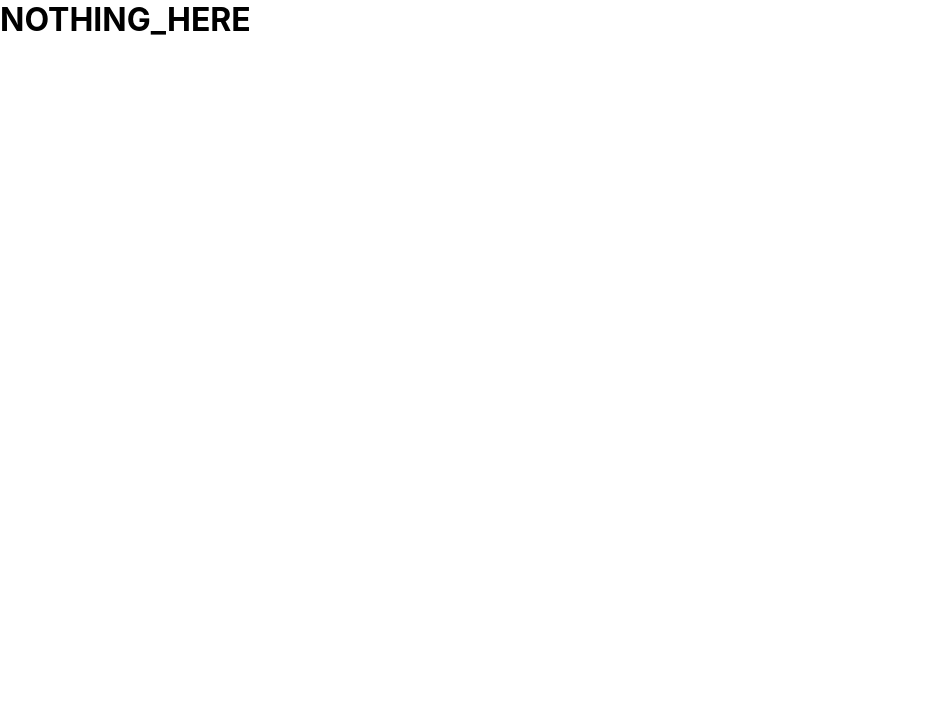
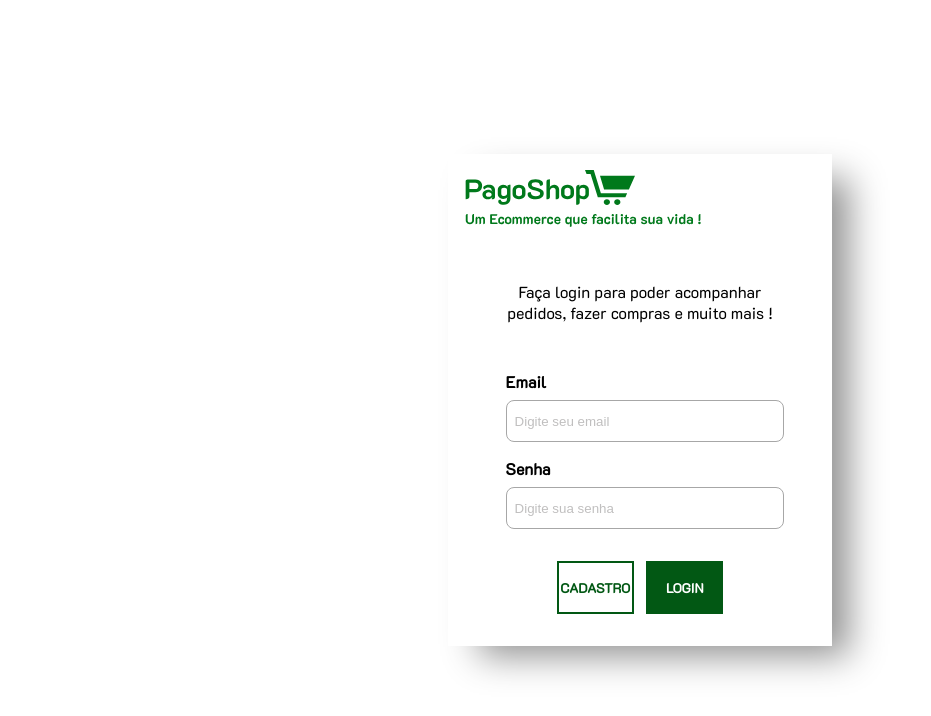
Before and after one commit to Adson-Gomes-Oliveira/pagoshop-frontend, a React (Create React App) app: page /login in a window 1280 px wide. Shown: the top 716 px of the page, without its empty margins (0-931 px from the left). Built offline with nearby package versions, Linux system fonts and the light colour scheme.

Commit message:
<feat> Created login in frontend

```diff
--- a/src/App.jsx
+++ b/src/App.jsx
@@ -1,13 +1,15 @@
 import React from 'react';
 import { Routes, Route } from 'react-router-dom';
 import Homepage from './pages/Homepage';
-import ProductDetails from './components/products/ProductDetails';
+import ProductDetails from './pages/ProductDetails';
+import Login from './pages/Login';
 
 function App() {
   return (
     <Routes>
       <Route path="/" element={<Homepage />} />
-      <Route path="/account/register" element={<h1>ACCOUNT_REGISTER</h1>} />
+      <Route path="/login" element={<Login />} />
+      <Route path="/register" element={<h1>ACCOUNT_REGISTER</h1>} />
       <Route path="/account/:id" element={<h1>ACCOUNT</h1>} />
       <Route path="/products" element={<h1>PRODUCTS</h1>} />
       <Route path="/products/:id" element={<ProductDetails />} />
--- /dev/null
+++ b/src/api/login.js
@@ -0,0 +1,16 @@
+import axios from 'axios';
+
+const login = async (credentials) => {
+  const requestStringOne = `http://${process.env.REACT_APP_LOGIN_HOST || '127.0.0.1'}`;
+  const requestStringTwo = `:${process.env.REACT_APP_LOGIN_PORT}/${process.env.REACT_APP_LOGIN_BASEURL}`;
+  const requestString = requestStringOne + requestStringTwo;
+
+  try {
+    const response = await axios.post(requestString, credentials);
+    return response;
+  } catch (err) {
+    return err.code;
+  }
+};
+
+export default login;
--- a/src/components/header/MainHeader.jsx
+++ b/src/components/header/MainHeader.jsx
@@ -1,4 +1,7 @@
+/* eslint-disable jsx-a11y/click-events-have-key-events */
+/* eslint-disable jsx-a11y/no-static-element-interactions */
 import React, { useContext, useState } from 'react';
+import { useNavigate } from 'react-router-dom';
 import MainNav from './MainNav';
 import MainAd from './MainAd';
 import PagoShopLogo from '../../assets/svg/pago-shop-logo-white.svg';
@@ -8,6 +11,7 @@ import '../styles/MainHeader.css';
 function MainHeader() {
   const [searchInput, setSearchInput] = useState('');
   const { setQuery } = useContext(PagoShopContext);
+  const navigate = useNavigate();
 
   const handleSearchInputChange = (event) => {
     const { value } = event.target;
@@ -20,6 +24,8 @@ function MainHeader() {
     const { key } = event;
     if (key === 'Enter') setQuery(searchInput);
   };
+
+  const handleRedirect = () => navigate('/login');
 
   return (
     <>
@@ -43,7 +49,7 @@ function MainHeader() {
             <span className="material-icons-outlined">search</span>
           </button>
         </form>
-        <div className="login">
+        <div className="login" onClick={handleRedirect}>
           <span>Entre ou Cadastre-se</span>
           <span className="material-icons-outlined">account_circle</span>
         </div>
--- a/src/helpers/requester.js
+++ b/src/helpers/requester.js
@@ -1,5 +1,6 @@
 import category from '../api/categories';
 import product from '../api/products';
+import login from '../api/login';
 
 const categories = {
   get: category.getAllCategories,
@@ -10,9 +11,14 @@ const products = {
   getOne: product.getOneProduct,
 };
 
+const authorization = {
+  login,
+};
+
 const endpoints = {
   categories,
   products,
+  authorization,
 };
 
 const requester = async (endpoint, method, requestParams = {}) => {
--- /dev/null
+++ b/src/pages/Login.jsx
@@ -0,0 +1,96 @@
+import React, { useState } from 'react';
+import { useNavigate } from 'react-router-dom';
+import PagoShopLogoGreen from '../assets/svg/pago-shop-logo-green.svg';
+import requester from '../helpers/requester';
+import './styles/Login.css';
+
+function Login() {
+  const [loginInput, setLoginInput] = useState({
+    email: '',
+    password: '',
+  });
+  const [showLoginError, setShowLoginError] = useState('none');
+  const navigate = useNavigate();
+
+  const handleChangeLogin = (event) => {
+    const { id, value } = event.target;
+    setLoginInput({
+      ...loginInput,
+      [id]: value,
+    });
+  };
+
+  const handleClickLogin = async () => {
+    const response = await requester('authorization', 'login', {
+      email: loginInput.email,
+      password: loginInput.password,
+    });
+
+    if (response === 'ERR_BAD_REQUEST') {
+      setShowLoginError('block');
+      return;
+    }
+
+    const userData = response.data;
+    const userToken = response.headers.authorization;
+
+    localStorage.setItem('user', JSON.stringify(userData));
+    localStorage.setItem('token', userToken);
+
+    navigate('/');
+  };
+
+  return (
+    <section className="login-section">
+      <div className="modal-login">
+        <img src={PagoShopLogoGreen} alt="PagoShop Logo" />
+        <span>Faça login para poder acompanhar pedidos, fazer compras e muito mais !</span>
+        <form>
+          <label htmlFor="email">
+            <span>Email</span>
+            <input
+              id="email"
+              type="text"
+              placeholder="Digite seu email"
+              onChange={handleChangeLogin}
+              value={loginInput.email}
+            />
+          </label>
+          <label htmlFor="password">
+            <span>Senha</span>
+            <input
+              id="password"
+              type="password"
+              placeholder="Digite sua senha"
+              onChange={handleChangeLogin}
+              value={loginInput.password}
+            />
+          </label>
+        </form>
+
+        <span
+          className="login-error-message"
+          style={{ display: showLoginError }}
+        >
+          Email ou Senha invalida ! *
+        </span>
+
+        <div className="login-buttons">
+          <button
+            type="button"
+          >
+            CADASTRO
+          </button>
+          <button
+            type="button"
+            onClick={handleClickLogin}
+          >
+            LOGIN
+          </button>
+        </div>
+      </div>
+    </section>
+  );
+}
+
+export default Login;
--- /dev/null
+++ b/src/pages/styles/Login.css
@@ -0,0 +1,88 @@
+.login-section {
+  display: flex;
+  flex-direction: column;
+  justify-content: center;
+  align-items: center;
+  height: 100vh;
+}
+
+.modal-login {
+  display: flex;
+  flex-direction: column;
+  align-items: center;
+  padding: 1rem 0 2rem 0;
+  width: 30%;
+  box-shadow: 24px 17px 34px -7px rgba(145,145,145,1);
+}
+
+.modal-login img {
+  align-self: flex-start;
+  margin-left: 1rem
+}
+
+.modal-login span:first-of-type {
+  margin: 2.5rem 0 3rem 0;
+  width: 70%;
+  text-align: center;
+  font-family: 'K2D';
+}
+
+.modal-login form {
+  display: flex;
+  flex-direction: column;
+  align-items: center;
+  width: 100%;
+}
+
+.modal-login form label {
+  margin-bottom: 1rem;
+  width: 70%;
+}
+
+.modal-login form label span {
+  font-family: 'K2D';
+  font-weight: 700;
+}
+
+.modal-login form label input {
+  height: 2.5rem;
+  width: 100%;
+  border-radius: 0.5rem;
+  padding-left: 0.5rem;
+  margin-top: 0.5rem;
+  border: 0.1rem solid rgb(167, 167, 167);
+}
+
+.modal-login form label input::placeholder {
+  color: rgb(192, 191, 191);
+}
+
+.modal-login .login-error-message {
+  color:red
+}
+
+.modal-login .login-buttons {
+  width: 50%;
+  display: flex;
+  justify-content: space-evenly;
+  margin-top: 1rem;
+}
+
+.modal-login .login-buttons button {
+  cursor: pointer;
+  padding: 1rem 0 1rem 0;
+  width: 40%;
+  font-family: 'K2D';
+  font-weight: 700;
+}
+
+.modal-login .login-buttons button:first-of-type {
+  background-color: white;
+  border: 0.15rem solid var(--green-theme-base);
+  color: var(--green-theme-base);
+}
+
+.modal-login .login-buttons button:last-of-type {
+  background-color: var(--green-theme-base);
+  color: white;
+}
```
Also changed, not shown: src/pages/ProductDetails.jsx (renamed from src/components/products/ProductDetails.jsx, +4 -4 lines), src/pages/styles/ProductDetails.css (renamed from src/components/styles/ProductDetails.css).
